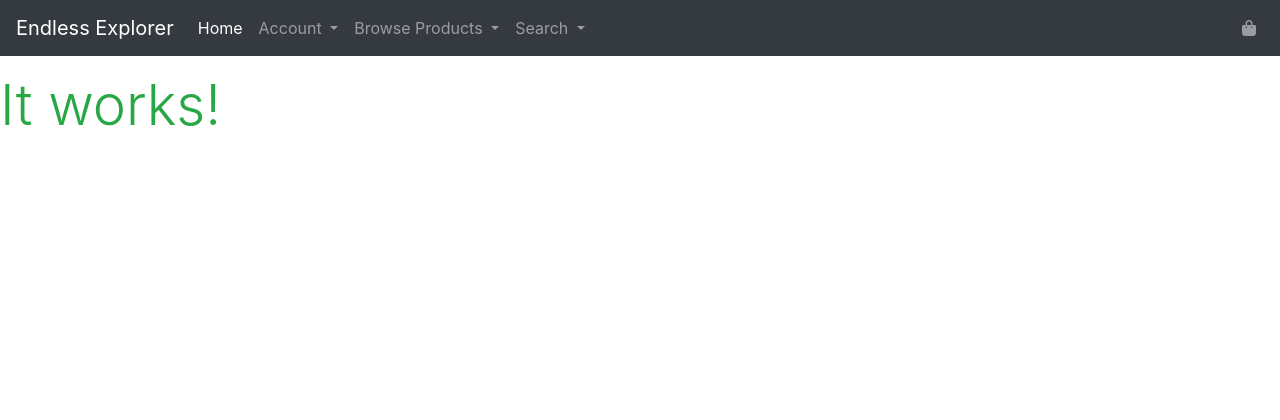
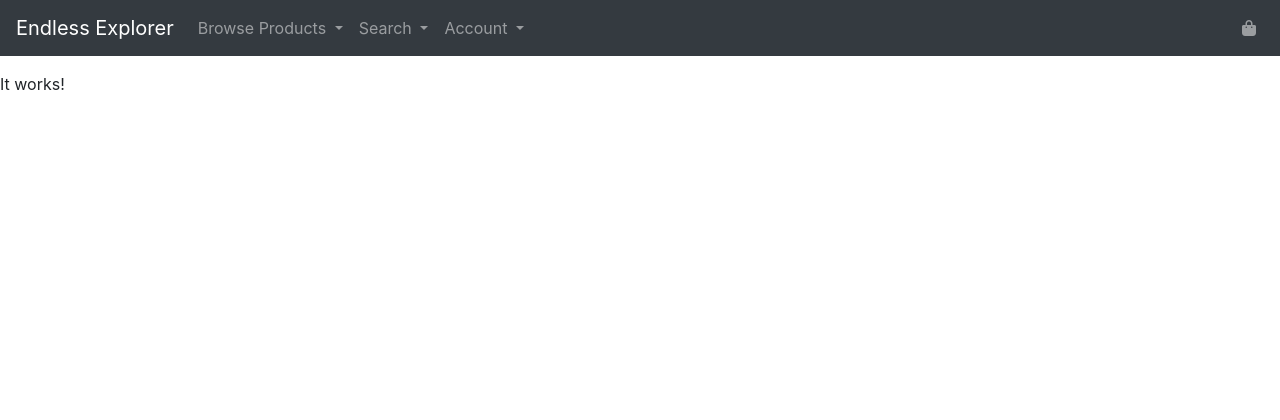
Before and after one commit to robindavidgames/ci-project05, a Django app: page / in a window 1280 px wide. Shown: the top 420 px of the page. Run offline with Django 3.2, Linux system fonts and the light colour scheme; some libraries are stand-ins or nearby versions.

Commit message:
Reorder nav menu, remove home link.

```diff
--- a/home/templates/home/index.html
+++ b/home/templates/home/index.html
@@ -5,5 +5,5 @@
 {% endblock %} -->
 
 {% block content %}
-    <h1 class="display-4 text-success">It works!</h1>
+    <div class="">It works!</div>
 {% endblock %}
--- a/static/css/base.css
+++ b/static/css/base.css
@@ -7,6 +7,6 @@ body {
   clear: both;
 } */
 
-.large-text {
+/* .large-text {
   font-size: large;
-}
+} */
--- a/templates/base.html
+++ b/templates/base.html
@@ -42,33 +42,6 @@
             <div class="collapse navbar-collapse" id="navbarCollapse">
                 <ul class="navbar-nav mr-auto">
 
-                    <!-- Home -->
-                    <!-- Possibly remove this active class -->
-                    <li class="nav-item active">
-                        <a class="nav-link" href="{% url 'home' %}">Home <span class="sr-only">(current)</span></a>
-                    </li>
-
-                    <!-- Account dropdown -->
-                    <li class="nav-item dropdown">
-                        <a class="nav-link dropdown-toggle" href="#" role="button" data-toggle="dropdown" aria-expanded="false">
-                            Account
-                        </a>
-                        <div class="dropdown-menu">
-                            {% if request.user.is_authenticated %}
-                                <a class="dropdown-item" href="#">My Profile</a>
-                                <!-- This link is taken from AllAuth -->
-                                <a class="dropdown-item" href="{% url 'account_logout' %}">Log Out</a>
-                                {% if request.user.is_superuser %}
-                                    <div class="dropdown-divider"></div>
-                                    <a class="dropdown-item" href="#">Product Management</a>
-                                {% endif %}
-                            {% else %}
-                                <a class="dropdown-item" href="{% url 'account_signup' %}">Register</a>
-                                <a class="dropdown-item" href="{% url 'account_login' %}">Log In</a>
-                            {% endif %}
-                        </div>
-                    </li>
-
                     <!-- Product Browse dropdown -->
                     <li class="nav-item dropdown">
                         <a class="nav-link dropdown-toggle" href="#" role="button" data-toggle="dropdown" aria-expanded="false">
@@ -96,13 +69,28 @@
                         </div>
                     </li>
 
+                    <!-- Account dropdown -->
+                    <li class="nav-item dropdown">
+                        <a class="nav-link dropdown-toggle" href="#" role="button" data-toggle="dropdown" aria-expanded="false">
+                            Account
+                        </a>
+                        <div class="dropdown-menu">
+                            {% if request.user.is_authenticated %}
+                                <a class="dropdown-item" href="#">My Profile</a>
+                                <!-- This link is taken from AllAuth -->
+                                <a class="dropdown-item" href="{% url 'account_logout' %}">Log Out</a>
+                                {% if request.user.is_superuser %}
+                                    <div class="dropdown-divider"></div>
+                                    <a class="dropdown-item" href="#">Product Management</a>
+                                {% endif %}
+                            {% else %}
+                                <a class="dropdown-item" href="{% url 'account_signup' %}">Register</a>
+                                <a class="dropdown-item" href="{% url 'account_login' %}">Log In</a>
+                            {% endif %}
+                        </div>
+                    </li>
+
                 </ul>
-
-                <!-- Search bar -->
-                <!-- <form class="form-inline mt-2 mt-md-0" method="GET" action="">
-                    <input class="form-control mr-sm-2" type="text" name="q" placeholder="Search" aria-label="Search">
-                    <button class="btn btn-outline-success my-2 my-sm-0" type="submit">Search</button>
-                </form> -->
 
                 <!-- Shopping bag -->
                 <ul class="navbar-nav">
@@ -112,6 +100,7 @@
                         </a>
                     </li>
                 </ul>
+
             </div>
         </nav>
 
```
